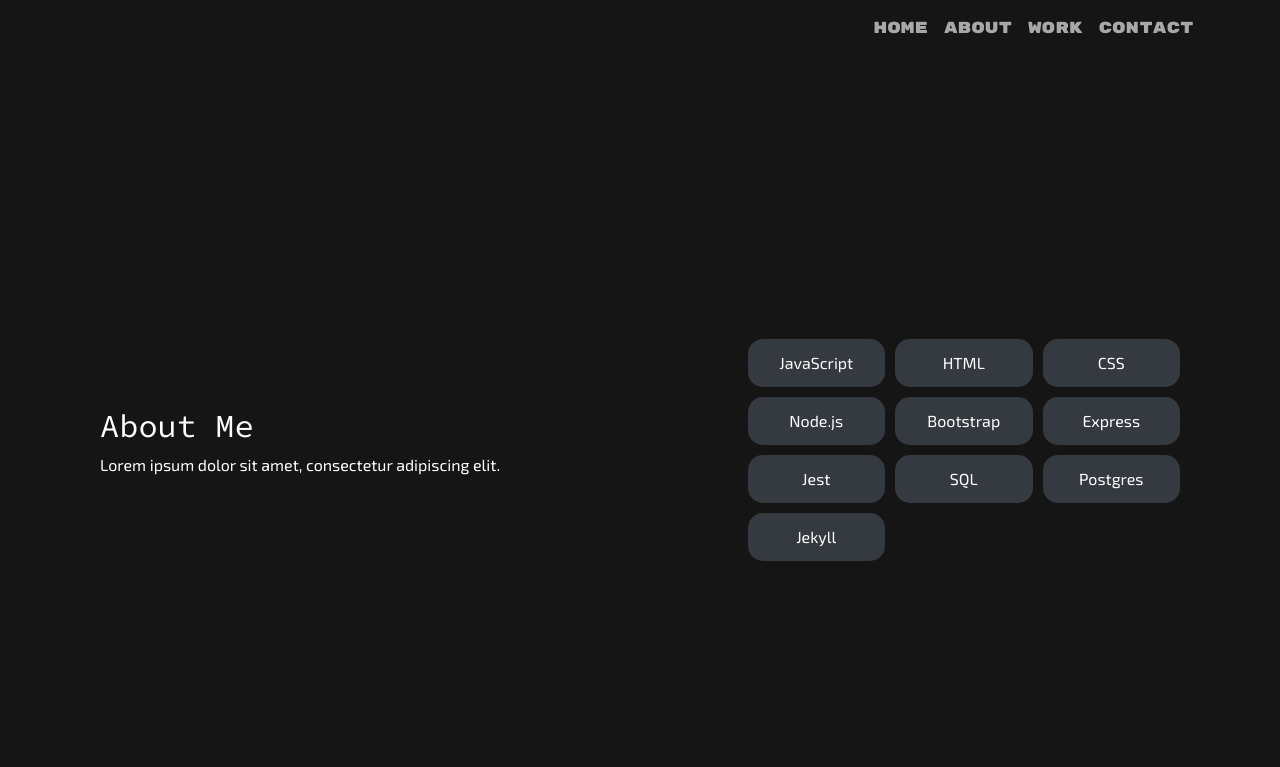
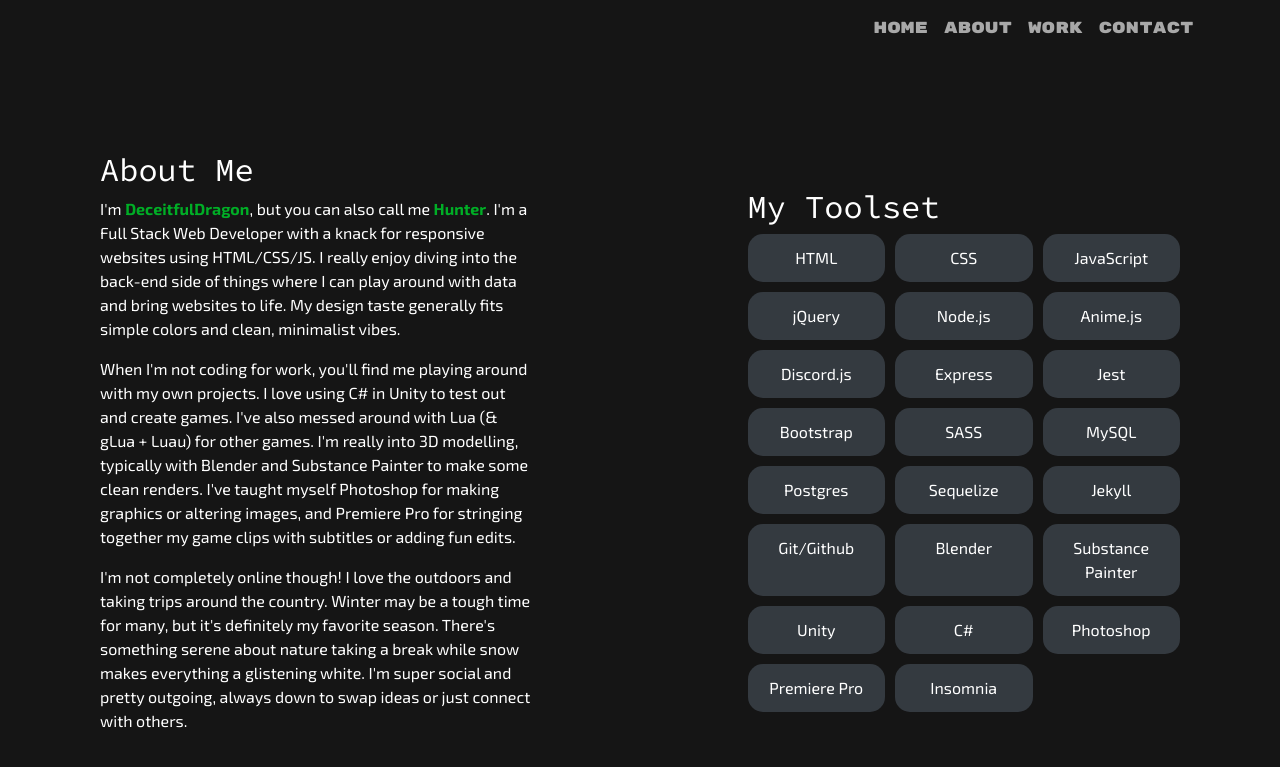
Before and after one commit to DeceitfulDragon/portfolio-website, a Jekyll site: the page built from about.html, in a window 1280 px wide. Shown: the top 767 px of the page. Built offline with Jekyll 4.4.1, drawn with Linux system fonts in a browser that asks for light colours.

Commit message:
filling out about page + style changes

```diff
--- a/about.html
+++ b/about.html
@@ -1,65 +1,54 @@
-
-<!DOCTYPE html>
-<html lang="en">
-<head>
-    <meta charset="UTF-8">
-    <meta name="viewport" content="width=device-width, initial-scale=1.0">
-    <title>DeceitfulDragon</title>
-    <link href="https://fonts.googleapis.com/css2?family=Exo+2:wght@400;700&family=Rubik+Mono+One&family=Source+Code+Pro:wght@400;700&display=swap" rel="stylesheet">
-    <link rel="stylesheet" href="https://cdnjs.cloudflare.com/ajax/libs/font-awesome/5.15.4/css/all.min.css">
-    <link rel="stylesheet" href="https://maxcdn.bootstrapcdn.com/bootstrap/4.5.2/css/bootstrap.min.css">
-    <link rel="stylesheet" href="./assets/css/style.css">
-</head>
-<body>
-
-<!-- Navbar -->
-<nav id="navbar" class="navbar navbar-expand-lg fixed-top navbar-dark" style="display: none;">
-    <ul class="navbar-nav ml-auto">
-        <li class="nav-item">
-            <a class="nav-link" href="index.html">Home</a>
-        </li>
-        <li class="nav-item">
-            <a class="nav-link" href="about.html">About</a>
-        </li>
-        <li class="nav-item">
-            <a class="nav-link" href="work.html">Work</a>
-        </li>
-        <li class="nav-item">
-            <a class="nav-link" href="contact.html">Contact</a>
-        </li>
-    </ul>
-</nav>
+---
+layout: default
+title: DeceitfulDragon
+---
 
 <!-- About Section -->
 <main id="about" class="container vh-100 d-flex align-items-center">
-    <div class="row mx-auto w-100 align-items-center">
-        <div class="col-lg-5 col-md-6 mb-4 mb-md-0">
+    <section class="row mx-auto w-100 align-items-center">
+        <section class="col-lg-5 col-md-6 mb-4 mb-md-0">
             <article class="text-white">
                 <h2>About Me</h2>
-                <p>Lorem ipsum dolor sit amet, consectetur adipiscing elit.</p>
+                <p>
+                    I'm <span class="text-green"><b>DeceitfulDragon</b></span>, but you can also call me <span class="text-green"><b>Hunter</b></span>. I'm a Full Stack Web Developer with a knack for responsive websites using HTML/CSS/JS. I really enjoy diving into the back-end side of things where I can play around with data and bring websites to life. My design taste generally fits simple colors and clean, minimalist vibes.
+                </p>
+                <p>
+                    When I'm not coding for work, you'll find me playing around with my own projects. I love using C# in Unity to test out and create games. I've also messed around with Lua (& gLua + Luau) for other games. I'm really into 3D modelling, typically with Blender and Substance Painter to make some clean renders. I've taught myself Photoshop for making graphics or altering images, and Premiere Pro for stringing together my game clips with subtitles or adding fun edits.
+                </p>
+                <p>
+                    I'm not completely online though! I love the outdoors and taking trips around the country. Winter may be a tough time for many, but it's definitely my favorite season. There's something serene about nature taking a break while snow makes everything a glistening white. I'm super social and pretty outgoing, always down to swap ideas or just connect with others.
+                </p>
             </article>
-        </div>
-        <div class="col-lg-5 col-md-6 offset-lg-2">
-            <div class="skills-grid">
+        </section>
+        <section class="col-lg-5 col-md-6 offset-lg-2">
+            <article class="skills-grid">
+                <h2>My Toolset</h2>
                 <ul class="list-group list-group-flush">
-                    <li class="list-group-item bg-dark text-white">JavaScript</li>
-                    <li class="list-group-item bg-dark text-white">HTML</li>
-                    <li class="list-group-item bg-dark text-white">CSS</li>
-                    <li class="list-group-item bg-dark text-white">Node.js</li>
-                    <li class="list-group-item bg-dark text-white">Bootstrap</li>
-                    <li class="list-group-item bg-dark text-white">Express</li>
-                    <li class="list-group-item bg-dark text-white">Jest</li>
-                    <li class="list-group-item bg-dark text-white">SQL</li>
-                    <li class="list-group-item bg-dark text-white">Postgres</li>
-                    <li class="list-group-item bg-dark text-white">Jekyll</li>
+                    <li class="list-group-item bg-dark text-white"><i class="devicon-html5-plain colored"></i> HTML</li>
+                    <li class="list-group-item bg-dark text-white"><i class="devicon-css3-plain colored"></i> CSS</li>
+                    <li class="list-group-item bg-dark text-white"><i class="devicon-javascript-plain colored"></i> JavaScript</li>
+                    <li class="list-group-item bg-dark text-white"><i class="devicon-jquery-plain colored"></i> jQuery</li>
+                    <li class="list-group-item bg-dark text-white"><i class="devicon-nodejs-plain colored"></i> Node.js</li>
+                    <li class="list-group-item bg-dark text-white"><i class="devicon-javascript-plain colored"></i> Anime.js</li>
+                    <li class="list-group-item bg-dark text-white"><i class="devicon-discordjs-plain colored"></i> Discord.js</li>
+                    <li class="list-group-item bg-dark text-white"><i class="devicon-express-original"></i> Express</li>
+                    <li class="list-group-item bg-dark text-white"><i class="devicon-jest-plain colored"></i> Jest</li>
+                    <li class="list-group-item bg-dark text-white"><i class="devicon-bootstrap-plain colored"></i> Bootstrap</li>
+                    <li class="list-group-item bg-dark text-white"><i class="devicon-sass-original"></i> SASS</li>
+                    <li class="list-group-item bg-dark text-white"> <i class="devicon-mysql-original colored"></i> MySQL</li>
+                    <li class="list-group-item bg-dark text-white"><i class="devicon-postgresql-plain colored"></i> Postgres</li>
+                    <li class="list-group-item bg-dark text-white"><i class="devicon-sequelize-plain colored"></i> Sequelize</li>
+                    <li class="list-group-item bg-dark text-white"><i class="devicon-jekyll-plain colored"></i> Jekyll</li>
+                    <li class="list-group-item bg-dark text-white"><i class="devicon-git-plain colored"></i> Git/Github</li>
+                    <li class="list-group-item bg-dark text-white"><i class="devicon-blender-original colored"></i> Blender</li>
+                    <li class="list-group-item bg-dark text-white"><i class="devicon-git-plain colored"></i> Substance Painter</li>
+                    <li class="list-group-item bg-dark text-white"><i class="devicon-unity-plain colored"></i> Unity</li>
+                    <li class="list-group-item bg-dark text-white"><i class="devicon-csharp-plain colored"></i> C#</li>
+                    <li class="list-group-item bg-dark text-white"><i class="devicon-photoshop-plain colored"></i> Photoshop</li>
+                    <li class="list-group-item bg-dark text-white"><i class="devicon-premierepro-plain colored"></i> Premiere Pro</li>
+                    <li class="list-group-item bg-dark text-white"><i class="devicon-insomnia-plain colored"></i> Insomnia</li>
                 </ul>
-            </div>
-        </div>
-    </div>
+            </article>
+        </section>
+    </section>
 </main>
-
-<script src="https://code.jquery.com/jquery-3.5.1.min.js"></script>
-<script src="https://cdn.jsdelivr.net/npm/bootstrap@4.5.2/dist/js/bootstrap.min.js"></script>
-<script src="./assets/js/script.js"></script>
-</body>
-</html>
--- a/assets/css/style.css
+++ b/assets/css/style.css
@@ -16,6 +16,10 @@ body, html {
     font-family: var(--primary-font);
     background-color: var(--background-color);
     color: #fff;
+}
+
+.text-green {
+    color: var(--green-primary);
 }
 
 .navbar-dark .navbar-nav .nav-link {
@@ -93,7 +97,7 @@ h1, h2, h3, h4, h5, h6 {
 }
 
 .name-text {
-    font-size: 5rem;
+    font-size: 5.5rem;
     font-family: var(--primary-font);
     color: var(--green-primary);
     font-weight: 700;
@@ -132,31 +136,7 @@ h1, h2, h3, h4, h5, h6 {
     background-color: #004a12e0;
 }
 
-@media (max-width: 991px) {
-    .profile-image {
-        position: static;
-        transform: none;
-        margin-top: 20px;
-    }
-}
-
-.intro-content {
-    animation: 1s ease-out 0s 1 slideInFromLeft;
-}
-
-.profile-image {
-    animation: 1.5s ease-out 0s 1 fadeIn;
-    display: block;
-}
-
-@media (max-width: 992px) {
-    .profile-image {
-        display: none;
-    }
-}
-
 /* == ABOUT PAGE ======================================================================================= */
-
 .skills-grid ul {
     display: grid;
     grid-template-columns: repeat(3, 1fr);
@@ -171,108 +151,12 @@ h1, h2, h3, h4, h5, h6 {
     font-family: var(--primary-font);
 }
 
-#my-work .container {
-    overflow-x: auto;
-    white-space: nowrap;
+
+/* == MEDIA QUERIES ======================================================================================= */
+@media (max-width: 992px) {
+    .profile-image {
+        position: static;
+        transform: none;
+        margin-top: 20px;
+    }
 }
-
-#my-work .row {
-    display: flex;
-    flex-wrap: nowrap;
-}
-
-#my-work .row .card {
-    margin-right: 15px;
-}
-
-#my-work .row .card img {
-    width: 100%;
-    height: auto;
-}
-
-.project-container {
-    display: flex;
-    flex-wrap: nowrap;
-    overflow-x: auto;
-    cursor: grab;
-    scroll-behavior: smooth;
-}
-
-.project-container .card {
-    flex: 0 0 auto;
-    min-width: 200px;
-    margin: 8px;
-}
-
-.project-container:active {
-    cursor: grabbing;
-}
-.project-container {
-    scrollbar-width: thin;
-    scrollbar-color: #006319 #2B2B2B;
-}
-
-.project-container::-webkit-scrollbar {
-    height: 8px;
-    background-color: #2B2B2B;
-}
-
-.project-container::-webkit-scrollbar-thumb {
-    background-color: #006319;
-    border-radius: 10px;
-    border: 2px solid #2B2B2B;
-}
-
-.project-container::-webkit-scrollbar-track {
-    background-color: transparent;
-    box-shadow: inset 0 0 5px rgba(0, 0, 0, 0.3);
-}
-
-.card {
-    position: relative;
-    overflow: hidden;
-    border: none;
-    border-radius: 10px;
-    box-shadow: 0 4px 8px rgba(0,0,0,0.1);
-}
-
-.card-img-overlay {
-    color: white;
-    background: linear-gradient(to top, rgba(21, 21, 21, 0.7) 30%, transparent 70%);
-    display: flex;
-    flex-direction: column;
-    justify-content: space-between;
-    padding: 15px;
-}
-
-.card-title, .card-text {
-    background-color: #004712;
-    padding: 5px 10px;
-    border-radius: 5px;
-}
-
-.card-link {
-    text-decoration: none;
-}
-
-.card-title {
-    font-size: 1.25rem;
-    margin-bottom: 0;
-}
-
-.card-text {
-    font-size: 0.875rem;
-    margin-top: auto;
-}
-
-.card .btn-primary {
-    font-family: var(--secondary-font);
-    background-color: #00631938;
-    border-color: #004712;
-    transition: background-color 0.3s ease;
-}
-
-.card .btn-primary:hover {
-    background-color: #004712;
-    border-color: #003D10;
-}
```
